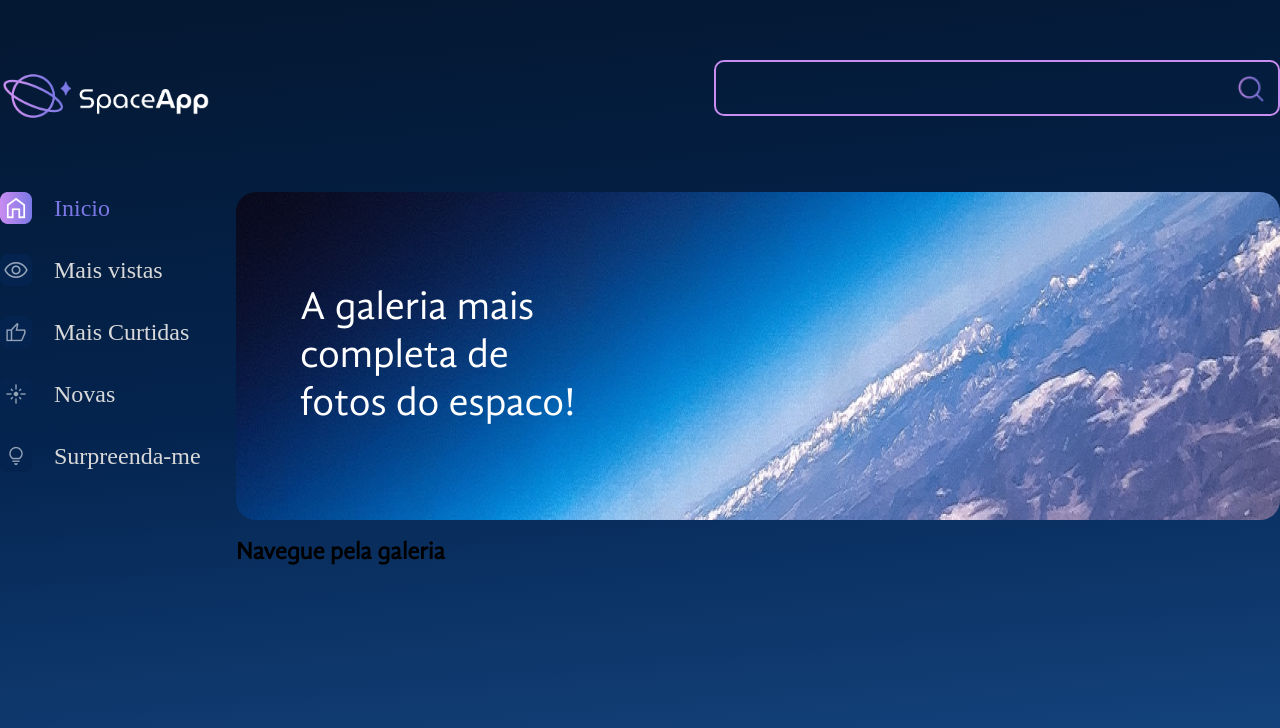
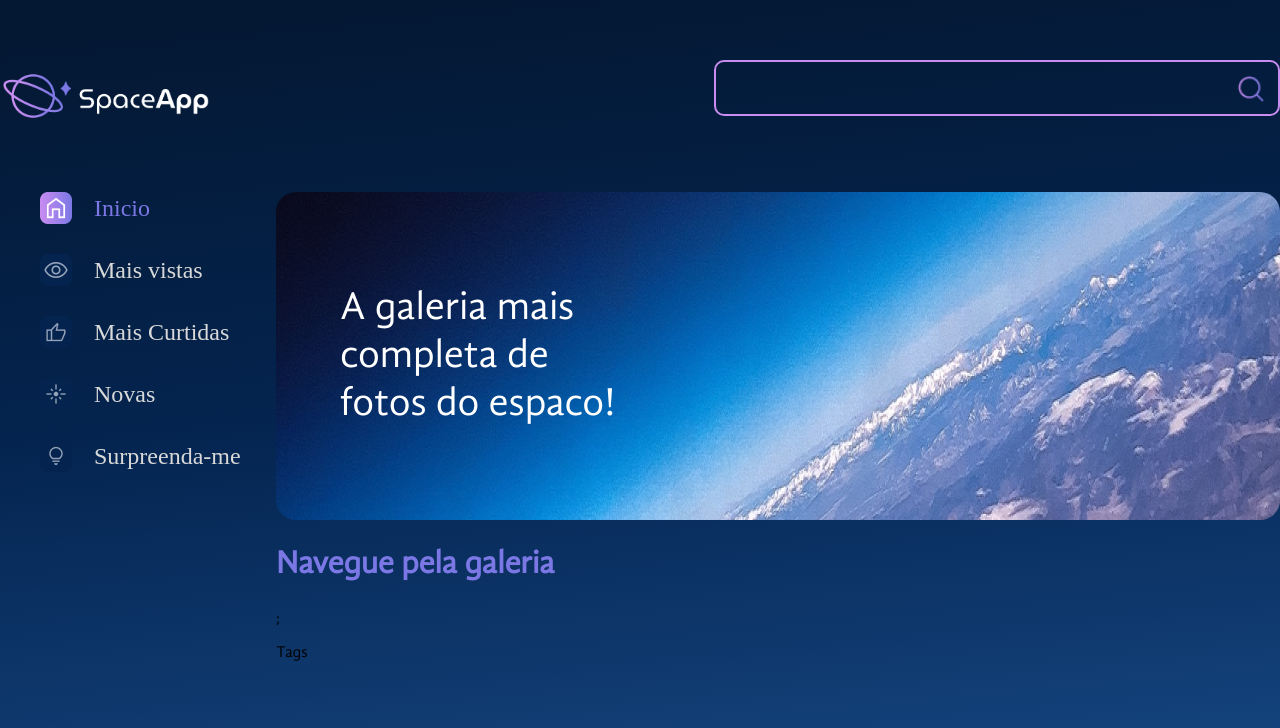
Before and after one commit to jotadagostin/SpaceAPP, a React (Vite) app in the folder space-app/: page / in a window 1280 px wide. Shown: the top 728 px of the page. Built offline with nearby package versions, Linux system fonts and the light colour scheme.

Commit message:
new components
Tags and tittle

```diff
--- a/space-app/src/componentes/BarraLateral/index.jsx
+++ b/space-app/src/componentes/BarraLateral/index.jsx
@@ -3,7 +3,7 @@
 
 const ListaEstilizada = styled.ul`
   list-style: none;
-  padding: 0;
+  padding: 0cdc;
   margin: 0;
   width: 212px;
 `;
--- /dev/null
+++ b/space-app/src/componentes/Galeria/Tags/index.jsx
@@ -0,0 +1,5 @@
+const Tags = () => {
+  return <p>Tags</p>
+};
+
+export default Tags;
--- a/space-app/src/componentes/Galeria/index.jsx
+++ b/space-app/src/componentes/Galeria/index.jsx
@@ -1,5 +1,11 @@
+import Titulo from "../Titulo";
+import Tags from "./Tags";
+
 const Galeria = () => {
-  return <h2>Navegue pela galeria</h2>;
+  return <>
+    <Titulo>Navegue pela galeria</Titulo>;
+    <Tags />
+  </>
 };
 
 export default Galeria;
--- /dev/null
+++ b/space-app/src/componentes/Titulo/index.jsx
@@ -0,0 +1,9 @@
+import styled from "styled-components";
+
+const Titulo = styled.h2`
+  color: #7b78e6;
+  font-size: 32px;
+  text-align: ${(props) => (props.$alinhamento ? props.alinhamento : "left")};
+`;
+
+export default Titulo;
```
